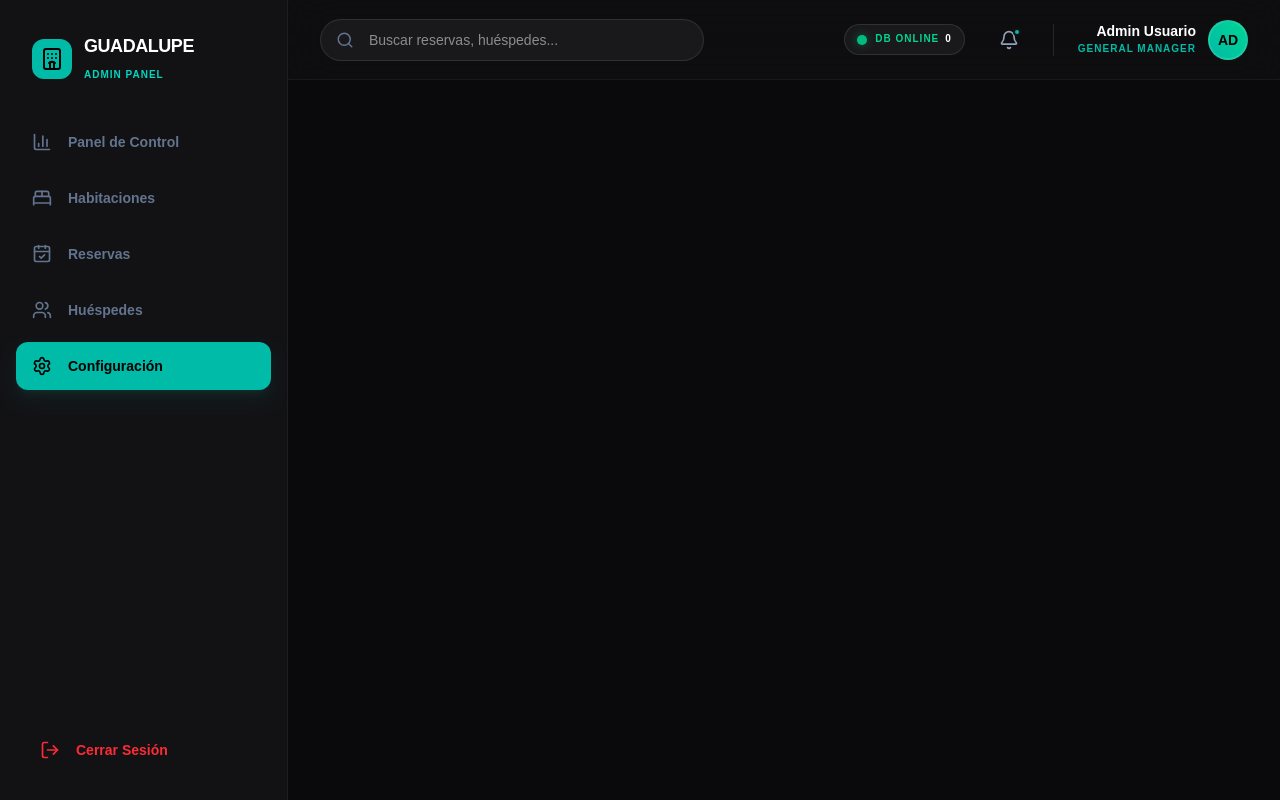
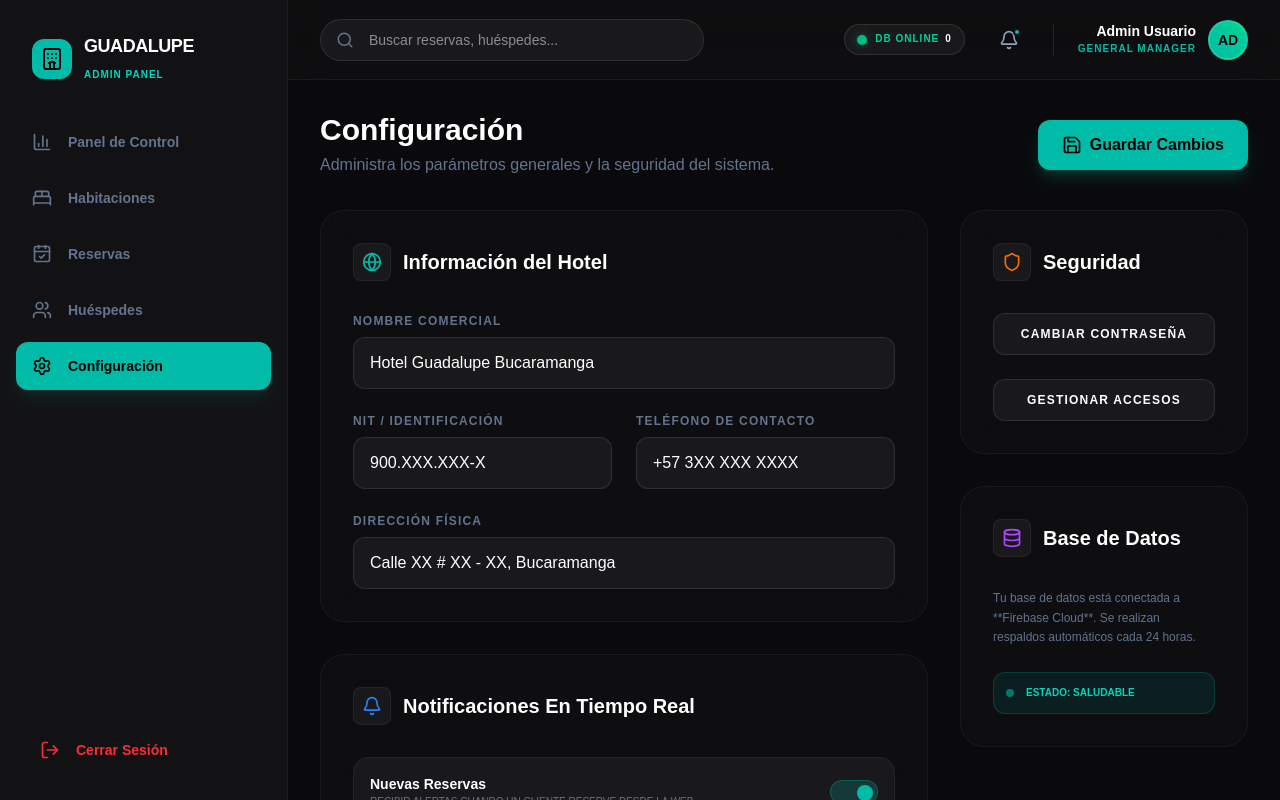
Before and after one commit to djmpsicologo/hotelguadalupebga, a React (Vite) app: page /admin/configuracion in a window 1280 px wide. Built offline with nearby package versions, Linux system fonts and the light colour scheme; no server answers; the database is empty; sample sign-in values are in the browser's storage; the HTML template or start-up script is replaced by a standard one.

Commit message:
style: localize metrics, cleanup services, and implement config page

```diff
--- a/src/components/admin/Overview.tsx
+++ b/src/components/admin/Overview.tsx
@@ -10,10 +10,38 @@ import {
 import { motion } from 'framer-motion';
 
 const stats = [
-  { label: 'Ocupación', value: '84%', change: '+12%', type: 'up', icon: <BedDouble className="text-blue-500" /> },
-  { label: 'Ingresos Totales', value: '$12,450.00', change: '+8%', type: 'up', icon: <DollarSign className="text-teal-500" /> },
-  { label: 'ADR (Tarifa Prom.)', value: '$150.00', change: '-2%', type: 'down', icon: <TrendingUp className="text-orange-500" /> },
-  { label: 'RevPAR', value: '$126.00', change: '+5%', type: 'up', icon: <Users className="text-purple-500" /> },
+  {
+    label: 'Ocupación',
+    value: '84%',
+    change: '+12%',
+    type: 'up',
+    icon: <BedDouble className="text-blue-500" />,
+    desc: 'Porcentaje de habitaciones ocupadas hoy.'
+  },
+  {
+    label: 'Ingresos Totales',
+    value: '$ 1.245.000',
+    change: '+8%',
+    type: 'up',
+    icon: <DollarSign className="text-teal-500" />,
+    desc: 'Ingresos generados por reservaciones hoy.'
+  },
+  {
+    label: 'ADR (Tarifa Prom.)',
+    value: '$ 115.000',
+    change: '-2%',
+    type: 'down',
+    icon: <TrendingUp className="text-orange-500" />,
+    desc: 'Precio promedio cobrado por cada habitación ocupada.'
+  },
+  {
+    label: 'RevPAR',
+    value: '$ 96.000',
+    change: '+5%',
+    type: 'up',
+    icon: <Users className="text-purple-500" />,
+    desc: 'Ingreso promedio por cada habitación disponible (éxito total).'
+  },
 ];
 
 const Overview: React.FC = () => {
@@ -50,6 +78,7 @@ const Overview: React.FC = () => {
             </div>
             <p className="text-slate-500 text-sm font-semibold">{stat.label}</p>
             <p className="text-2xl font-bold mt-1">{stat.value}</p>
+            <p className="text-[10px] text-slate-600 mt-2 font-medium leading-tight">{stat.desc}</p>
           </motion.div>
         ))}
       </div>
--- a/src/components/home/Services.tsx
+++ b/src/components/home/Services.tsx
@@ -1,13 +1,13 @@
 import React from 'react';
-import { Wifi, Car, ShieldCheck, Coffee, Utensils, Waves } from 'lucide-react';
+import { Wifi, ShieldCheck, Tv, Wind, MapPin, BedDouble } from 'lucide-react';
 
 const services = [
   { icon: <Wifi size={32} />, title: 'Internet Alta Velocidad', desc: 'Conectividad WiFi de fibra óptica en todas las áreas del hotel.' },
-  { icon: <Car size={32} />, title: 'Parqueadero Privado', desc: 'Espacio seguro y vigilado para tu vehículo sin costo adicional.' },
   { icon: <ShieldCheck size={32} />, title: 'Seguridad 24/7', desc: 'Personal de seguridad y circuito cerrado para tu tranquilidad.' },
-  { icon: <Coffee size={32} />, title: 'Desayuno Incluido', desc: 'Comienza tu día con un delicioso desayuno tipo buffet.' },
-  { icon: <Utensils size={32} />, title: 'Restaurante', desc: 'Lo mejor de la gastronomía santandereana e internacional.' },
-  { icon: <Waves size={32} />, title: 'Lavandería', desc: 'Servicio de lavandería y planchado para estancias prolongadas.' },
+  { icon: <Tv size={32} />, title: 'Smart TV & Streaming', desc: 'Televisión inteligente con acceso a tus plataformas favoritas.' },
+  { icon: <Wind size={32} />, title: 'Aire Acondicionado', desc: 'Control de clima individual en cada habitación para tu confort.' },
+  { icon: <MapPin size={32} />, title: 'Ubicación Central', desc: 'Estamos en el corazón de Bucaramanga, cerca a centros comerciales.' },
+  { icon: <BedDouble size={32} />, title: 'Escritorio de Trabajo', desc: 'Espacio ideal para ejecutivos y viajeros que necesitan productividad.' },
 ];
 
 const Services: React.FC = () => {
--- a/src/pages/admin/AdminDashboard.tsx
+++ b/src/pages/admin/AdminDashboard.tsx
@@ -15,6 +15,7 @@ import Overview from '../../components/admin/Overview';
 import RoomsAdmin from './RoomsAdmin';
 import BookingsAdmin from './BookingsAdmin';
 import GuestsAdmin from './GuestsAdmin';
+import ConfigAdmin from './ConfigAdmin';
 import FirebaseStatus from '../../components/admin/FirebaseStatus';
 
 const AdminDashboard: React.FC = () => {
@@ -121,6 +122,7 @@ const AdminDashboard: React.FC = () => {
             <Route path="habitaciones" element={<RoomsAdmin />} />
             <Route path="reservas" element={<BookingsAdmin />} />
             <Route path="huespedes" element={<GuestsAdmin />} />
+            <Route path="configuracion" element={<ConfigAdmin />} />
           </Routes>
         </div>
       </main>
--- /dev/null
+++ b/src/pages/admin/ConfigAdmin.tsx
@@ -0,0 +1,133 @@
+import React from 'react';
+import { Settings, Save, Bell, Shield, Database, Globe } from 'lucide-react';
+
+const ConfigAdmin: React.FC = () => {
+  return (
+    <div className="space-y-8 animate-fadeIn">
+      <div className="flex justify-between items-center">
+        <div>
+          <h1 className="text-3xl font-bold">Configuración</h1>
+          <p className="text-slate-500 mt-1">Administra los parámetros generales y la seguridad del sistema.</p>
+        </div>
+        <button className="px-6 py-3 bg-teal-500 text-black font-bold rounded-xl shadow-lg shadow-teal-500/20 flex items-center gap-2 hover:bg-teal-400 transition-all">
+          <Save size={20} />
+          Guardar Cambios
+        </button>
+      </div>
+
+      <div className="grid grid-cols-1 lg:grid-cols-3 gap-8">
+        {/* General Settings */}
+        <div className="lg:col-span-2 space-y-8">
+          <div className="glass-panel p-8">
+            <div className="flex items-center gap-3 mb-8">
+              <div className="p-2 bg-white/5 rounded-lg border border-white/5 text-teal-500">
+                <Globe size={20} />
+              </div>
+              <h3 className="text-xl font-bold">Información del Hotel</h3>
+            </div>
+
+            <div className="grid grid-cols-1 md:grid-cols-2 gap-6">
+              <div className="md:col-span-2">
+                <label className="block text-xs font-bold text-slate-500 uppercase tracking-widest mb-2">Nombre Comercial</label>
+                <input
+                  type="text"
+                  defaultValue="Hotel Guadalupe Bucaramanga"
+                  className="w-full px-4 py-3 bg-white/5 border border-white/10 rounded-xl focus:outline-none focus:border-teal-500 transition-all"
+                />
+              </div>
+              <div>
+                <label className="block text-xs font-bold text-slate-500 uppercase tracking-widest mb-2">Nit / Identificación</label>
+                <input
+                  type="text"
+                  defaultValue="900.XXX.XXX-X"
+                  className="w-full px-4 py-3 bg-white/5 border border-white/10 rounded-xl focus:outline-none focus:border-teal-500 transition-all"
+                />
+              </div>
+              <div>
+                <label className="block text-xs font-bold text-slate-500 uppercase tracking-widest mb-2">Teléfono de Contacto</label>
+                <input
+                  type="text"
+                  defaultValue="+57 3XX XXX XXXX"
+                  className="w-full px-4 py-3 bg-white/5 border border-white/10 rounded-xl focus:outline-none focus:border-teal-500 transition-all"
+                />
+              </div>
+              <div className="md:col-span-2">
+                <label className="block text-xs font-bold text-slate-500 uppercase tracking-widest mb-2">Dirección Física</label>
+                <input
+                  type="text"
+                  defaultValue="Calle XX # XX - XX, Bucaramanga"
+                  className="w-full px-4 py-3 bg-white/5 border border-white/10 rounded-xl focus:outline-none focus:border-teal-500 transition-all"
+                />
+              </div>
+            </div>
+          </div>
+
+          <div className="glass-panel p-8">
+            <div className="flex items-center gap-3 mb-8">
+              <div className="p-2 bg-white/5 rounded-lg border border-white/5 text-blue-500">
+                <Bell size={20} />
+              </div>
+              <h3 className="text-xl font-bold">Notificaciones En Tiempo Real</h3>
+            </div>
+
+            <div className="space-y-4">
+              {[
+                { label: 'Nuevas Reservas', desc: 'Recibir alertas cuando un cliente reserve desde la web.' },
+                { label: 'Check-outs Pendientes', desc: 'Notificar 1 hora antes de la hora límite de salida.' },
+                { label: 'Alertas de Stock', desc: 'Avisar cuando queden pocas habitaciones disponibles.' },
+              ].map((item, i) => (
+                <div key={i} className="flex items-center justify-between p-4 bg-white/5 rounded-2xl border border-white/5">
+                  <div>
+                    <p className="font-bold text-sm">{item.label}</p>
+                    <p className="text-[10px] text-slate-500 uppercase font-medium">{item.desc}</p>
+                  </div>
+                  <div className="w-12 h-6 bg-teal-500/20 rounded-full relative cursor-pointer border border-teal-500/30">
+                    <div className="absolute right-1 top-1 w-4 h-4 bg-teal-500 rounded-full" />
+                  </div>
+                </div>
+              ))}
+            </div>
+          </div>
+        </div>
+
+        {/* Sidebar Settings */}
+        <div className="space-y-8">
+          <div className="glass-panel p-8">
+            <div className="flex items-center gap-3 mb-8">
+              <div className="p-2 bg-white/5 rounded-lg border border-white/5 text-orange-500">
+                <Shield size={20} />
+              </div>
+              <h3 className="text-xl font-bold">Seguridad</h3>
+            </div>
+            <div className="space-y-6">
+              <button className="w-full px-4 py-3 bg-white/5 hover:bg-white/10 border border-white/10 rounded-xl text-xs font-bold uppercase tracking-widest transition-all">
+                Cambiar Contraseña
+              </button>
+              <button className="w-full px-4 py-3 bg-white/5 hover:bg-white/10 border border-white/10 rounded-xl text-xs font-bold uppercase tracking-widest transition-all">
+                Gestionar Accesos
+              </button>
+            </div>
+          </div>
+
+          <div className="glass-panel p-8">
+            <div className="flex items-center gap-3 mb-8">
+              <div className="p-2 bg-white/5 rounded-lg border border-white/5 text-purple-500">
+                <Database size={20} />
+              </div>
+              <h3 className="text-xl font-bold">Base de Datos</h3>
+            </div>
+            <p className="text-xs text-slate-500 leading-relaxed mb-6">
+              Tu base de datos está conectada a **Firebase Cloud**. Se realizan respaldos automáticos cada 24 horas.
+            </p>
+            <div className="p-3 bg-teal-500/10 border border-teal-500/20 rounded-xl flex items-center gap-3 text-teal-400">
+              <div className="w-2 h-2 bg-teal-500 rounded-full animate-pulse" />
+              <span className="text-[10px] font-bold uppercase">Estado: Saludable</span>
+            </div>
+          </div>
+        </div>
+      </div>
+    </div>
+  );
+};
+
+export default ConfigAdmin;
```
